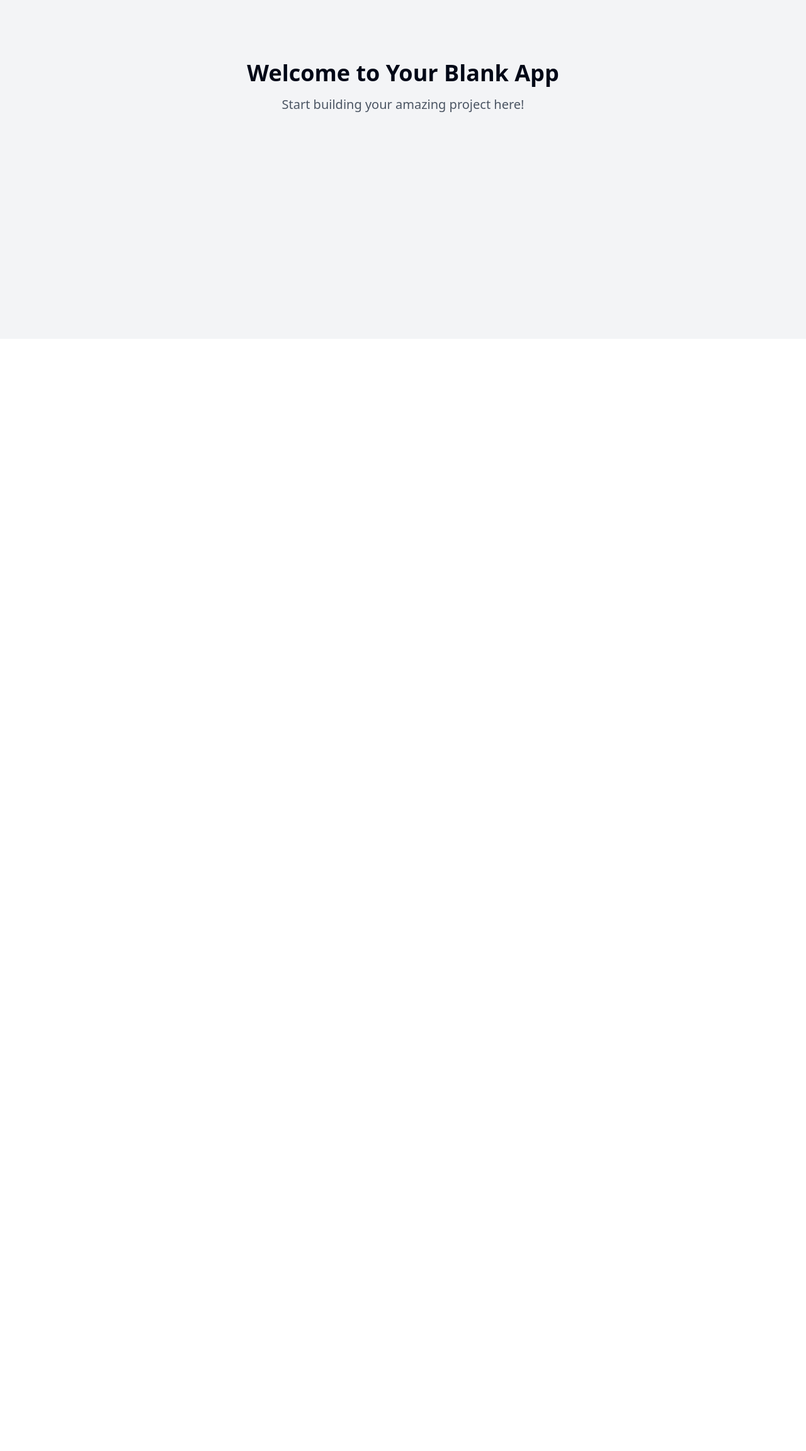
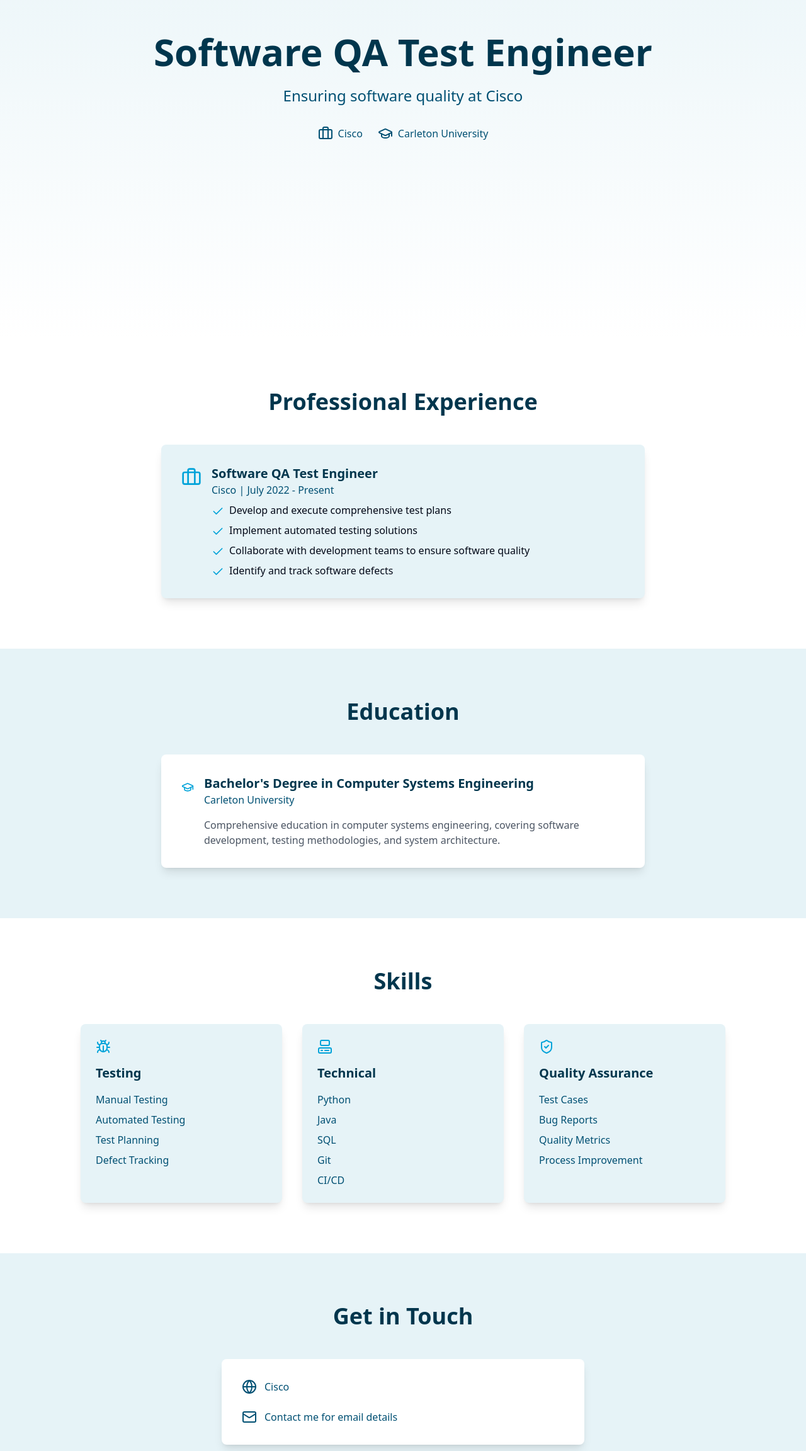
Before and after one commit to mohamedamahmoud/my-portfolio, a React (Vite) app: page / in a window 1280 px wide. Shown: the part 262-2566 px from the top of the page at 63% size. Before the commit the page ends 800 px from the top, so only its background shows below. Built offline with nearby package versions, Linux system fonts and the light colour scheme.

Commit message:
Create portfolio website structure
Initial setup for a personal portfolio website for a software QA Test Engineer. The project will showcase professional experience at Cisco and educational background from Carleton University.
[skip gpt_engineer]

```diff
--- /dev/null
+++ b/src/components/Contact.tsx
@@ -0,0 +1,30 @@
+import { Globe, Mail } from "lucide-react";
+
+export const Contact = () => {
+  return (
+    <section className="py-20 bg-portfolio-light" id="contact">
+      <div className="container mx-auto px-4">
+        <h2 className="text-3xl md:text-4xl font-bold text-portfolio-primary mb-12 text-center">
+          Get in Touch
+        </h2>
+        <div className="max-w-xl mx-auto bg-white rounded-lg p-8 shadow-lg">
+          <div className="space-y-6">
+            <a
+              href="https://www.cisco.com"
+              target="_blank"
+              rel="noopener noreferrer"
+              className="flex items-center gap-3 text-portfolio-secondary hover:text-portfolio-accent transition-colors"
+            >
+              <Globe className="w-6 h-6" />
+              <span>Cisco</span>
+            </a>
+            <div className="flex items-center gap-3 text-portfolio-secondary">
+              <Mail className="w-6 h-6" />
+              <span>Contact me for email details</span>
+            </div>
+          </div>
+        </div>
+      </div>
+    </section>
+  );
+};
--- /dev/null
+++ b/src/components/Education.tsx
@@ -0,0 +1,30 @@
+import { GraduationCap } from "lucide-react";
+
+export const Education = () => {
+  return (
+    <section className="py-20 bg-portfolio-light" id="education">
+      <div className="container mx-auto px-4">
+        <h2 className="text-3xl md:text-4xl font-bold text-portfolio-primary mb-12 text-center">
+          Education
+        </h2>
+        <div className="max-w-3xl mx-auto bg-white rounded-lg p-6 md:p-8 shadow-lg">
+          <div className="flex items-start gap-4">
+            <GraduationCap className="w-8 h-8 text-portfolio-accent mt-1" />
+            <div>
+              <h3 className="text-xl font-bold text-portfolio-primary">
+                Bachelor's Degree in Computer Systems Engineering
+              </h3>
+              <p className="text-portfolio-secondary">Carleton University</p>
+              <div className="mt-4">
+                <p className="text-gray-600">
+                  Comprehensive education in computer systems engineering, covering software
+                  development, testing methodologies, and system architecture.
+                </p>
+              </div>
+            </div>
+          </div>
+        </div>
+      </div>
+    </section>
+  );
+};
--- /dev/null
+++ b/src/components/Experience.tsx
@@ -0,0 +1,39 @@
+import { BriefcaseIcon, CheckIcon } from "lucide-react";
+
+export const Experience = () => {
+  return (
+    <section className="py-20 bg-white" id="experience">
+      <div className="container mx-auto px-4">
+        <h2 className="text-3xl md:text-4xl font-bold text-portfolio-primary mb-12 text-center">
+          Professional Experience
+        </h2>
+        <div className="max-w-3xl mx-auto bg-portfolio-light rounded-lg p-6 md:p-8 shadow-lg">
+          <div className="flex items-start gap-4">
+            <BriefcaseIcon className="w-8 h-8 text-portfolio-accent mt-1" />
+            <div>
+              <h3 className="text-xl font-bold text-portfolio-primary">
+                Software QA Test Engineer
+              </h3>
+              <p className="text-portfolio-secondary mb-2">
+                Cisco | July 2022 - Present
+              </p>
+              <ul className="space-y-2">
+                {[
+                  "Develop and execute comprehensive test plans",
+                  "Implement automated testing solutions",
+                  "Collaborate with development teams to ensure software quality",
+                  "Identify and track software defects",
+                ].map((item, index) => (
+                  <li key={index} className="flex items-start gap-2">
+                    <CheckIcon className="w-5 h-5 text-portfolio-accent mt-1 flex-shrink-0" />
+                    <span>{item}</span>
+                  </li>
+                ))}
+              </ul>
+            </div>
+          </div>
+        </div>
+      </div>
+    </section>
+  );
+};
--- /dev/null
+++ b/src/components/Hero.tsx
@@ -0,0 +1,28 @@
+import { BriefcaseIcon, GraduationCap } from "lucide-react";
+
+export const Hero = () => {
+  return (
+    <section className="min-h-screen flex items-center justify-center bg-gradient-to-b from-portfolio-light to-white">
+      <div className="container mx-auto px-4 py-16 animate-fadeIn">
+        <div className="text-center">
+          <h1 className="text-4xl md:text-6xl font-bold text-portfolio-primary mb-6">
+            Software QA Test Engineer
+          </h1>
+          <p className="text-xl md:text-2xl text-portfolio-secondary mb-8">
+            Ensuring software quality at Cisco
+          </p>
+          <div className="flex flex-wrap justify-center gap-6">
+            <div className="flex items-center gap-2 text-portfolio-secondary">
+              <BriefcaseIcon className="w-6 h-6" />
+              <span>Cisco</span>
+            </div>
+            <div className="flex items-center gap-2 text-portfolio-secondary">
+              <GraduationCap className="w-6 h-6" />
+              <span>Carleton University</span>
+            </div>
+          </div>
+        </div>
+      </div>
+    </section>
+  );
+};
--- /dev/null
+++ b/src/components/Skills.tsx
@@ -0,0 +1,54 @@
+import { ShieldCheck, Bug, Computer } from "lucide-react";
+
+export const Skills = () => {
+  const skillCategories = [
+    {
+      icon: <Bug className="w-6 h-6" />,
+      title: "Testing",
+      skills: ["Manual Testing", "Automated Testing", "Test Planning", "Defect Tracking"],
+    },
+    {
+      icon: <Computer className="w-6 h-6" />,
+      title: "Technical",
+      skills: ["Python", "Java", "SQL", "Git", "CI/CD"],
+    },
+    {
+      icon: <ShieldCheck className="w-6 h-6" />,
+      title: "Quality Assurance",
+      skills: ["Test Cases", "Bug Reports", "Quality Metrics", "Process Improvement"],
+    },
+  ];
+
+  return (
+    <section className="py-20 bg-white" id="skills">
+      <div className="container mx-auto px-4">
+        <h2 className="text-3xl md:text-4xl font-bold text-portfolio-primary mb-12 text-center">
+          Skills
+        </h2>
+        <div className="grid md:grid-cols-3 gap-8 max-w-5xl mx-auto">
+          {skillCategories.map((category, index) => (
+            <div
+              key={index}
+              className="bg-portfolio-light p-6 rounded-lg shadow-lg hover:shadow-xl transition-shadow"
+            >
+              <div className="text-portfolio-accent mb-4">{category.icon}</div>
+              <h3 className="text-xl font-bold text-portfolio-primary mb-4">
+                {category.title}
+              </h3>
+              <ul className="space-y-2">
+                {category.skills.map((skill, skillIndex) => (
+                  <li
+                    key={skillIndex}
+                    className="text-portfolio-secondary"
+                  >
+                    {skill}
+                  </li>
+                ))}
+              </ul>
+            </div>
+          ))}
+        </div>
+      </div>
+    </section>
+  );
+};
--- a/src/pages/Index.tsx
+++ b/src/pages/Index.tsx
@@ -1,12 +1,17 @@
-// Update this page (the content is just a fallback if you fail to update the page)
+import { Hero } from "@/components/Hero";
+import { Experience } from "@/components/Experience";
+import { Education } from "@/components/Education";
+import { Skills } from "@/components/Skills";
+import { Contact } from "@/components/Contact";
 
 const Index = () => {
   return (
-    <div className="min-h-screen flex items-center justify-center bg-gray-100">
-      <div className="text-center">
-        <h1 className="text-4xl font-bold mb-4">Welcome to Your Blank App</h1>
-        <p className="text-xl text-gray-600">Start building your amazing project here!</p>
-      </div>
+    <div className="bg-white">
+      <Hero />
+      <Experience />
+      <Education />
+      <Skills />
+      <Contact />
     </div>
   );
 };
--- a/tailwind.config.ts
+++ b/tailwind.config.ts
@@ -12,85 +12,79 @@ export default {
   theme: {
     container: {
       center: true,
-			padding: '2rem',
+      padding: "2rem",
       screens: {
-				'2xl': '1400px'
-			}
+        "2xl": "1400px",
+      },
     },
     extend: {
       colors: {
-				border: 'hsl(var(--border))',
-				input: 'hsl(var(--input))',
-				ring: 'hsl(var(--ring))',
-				background: 'hsl(var(--background))',
-				foreground: 'hsl(var(--foreground))',
+        border: "hsl(var(--border))",
+        input: "hsl(var(--input))",
+        ring: "hsl(var(--ring))",
+        background: "hsl(var(--background))",
+        foreground: "hsl(var(--foreground))",
+        portfolio: {
+          primary: "#00364D",
+          secondary: "#005073",
+          accent: "#00A3D9",
+          light: "#E6F3F7",
+          dark: "#001B26",
+        },
         primary: {
-					DEFAULT: 'hsl(var(--primary))',
-					foreground: 'hsl(var(--primary-foreground))'
+          DEFAULT: "hsl(var(--primary))",
+          foreground: "hsl(var(--primary-foreground))",
         },
         secondary: {
-					DEFAULT: 'hsl(var(--secondary))',
-					foreground: 'hsl(var(--secondary-foreground))'
+          DEFAULT: "hsl(var(--secondary))",
+          foreground: "hsl(var(--secondary-foreground))",
         },
         destructive: {
-					DEFAULT: 'hsl(var(--destructive))',
-					foreground: 'hsl(var(--destructive-foreground))'
+          DEFAULT: "hsl(var(--destructive))",
+          foreground: "hsl(var(--destructive-foreground))",
         },
         muted: {
-					DEFAULT: 'hsl(var(--muted))',
-					foreground: 'hsl(var(--muted-foreground))'
+          DEFAULT: "hsl(var(--muted))",
+          foreground: "hsl(var(--muted-foreground))",
         },
         accent: {
-					DEFAULT: 'hsl(var(--accent))',
-					foreground: 'hsl(var(--accent-foreground))'
+          DEFAULT: "hsl(var(--accent))",
+          foreground: "hsl(var(--accent-foreground))",
         },
         popover: {
-					DEFAULT: 'hsl(var(--popover))',
-					foreground: 'hsl(var(--popover-foreground))'
+          DEFAULT: "hsl(var(--popover))",
+          foreground: "hsl(var(--popover-foreground))",
         },
         card: {
-					DEFAULT: 'hsl(var(--card))',
-					foreground: 'hsl(var(--card-foreground))'
+          DEFAULT: "hsl(var(--card))",
+          foreground: "hsl(var(--card-foreground))",
         },
-				sidebar: {
-					DEFAULT: 'hsl(var(--sidebar-background))',
-					foreground: 'hsl(var(--sidebar-foreground))',
-					primary: 'hsl(var(--sidebar-primary))',
-					'primary-foreground': 'hsl(var(--sidebar-primary-foreground))',
-					accent: 'hsl(var(--sidebar-accent))',
-					'accent-foreground': 'hsl(var(--sidebar-accent-foreground))',
-					border: 'hsl(var(--sidebar-border))',
-					ring: 'hsl(var(--sidebar-ring))'
-				}
       },
       borderRadius: {
-				lg: 'var(--radius)',
-				md: 'calc(var(--radius) - 2px)',
-				sm: 'calc(var(--radius) - 4px)'
+        lg: "var(--radius)",
+        md: "calc(var(--radius) - 2px)",
+        sm: "calc(var(--radius) - 4px)",
       },
       keyframes: {
-				'accordion-down': {
-					from: {
-						height: '0'
+        "accordion-down": {
+          from: { height: "0" },
+          to: { height: "var(--radix-accordion-content-height)" },
         },
-					to: {
-						height: 'var(--radix-accordion-content-height)'
-					}
+        "accordion-up": {
+          from: { height: "var(--radix-accordion-content-height)" },
+          to: { height: "0" },
         },
-				'accordion-up': {
-					from: {
-						height: 'var(--radix-accordion-content-height)'
+        fadeIn: {
+          "0%": { opacity: "0", transform: "translateY(10px)" },
+          "100%": { opacity: "1", transform: "translateY(0)" },
         },
-					to: {
-						height: '0'
-					}
-				}
       },
       animation: {
-				'accordion-down': 'accordion-down 0.2s ease-out',
-				'accordion-up': 'accordion-up 0.2s ease-out'
-			}
-		}
+        "accordion-down": "accordion-down 0.2s ease-out",
+        "accordion-up": "accordion-up 0.2s ease-out",
+        fadeIn: "fadeIn 0.5s ease-out forwards",
+      },
+    },
   },
   plugins: [require("tailwindcss-animate")],
 } satisfies Config;
```
Lines whose indentation alone changed are shown as unchanged.
